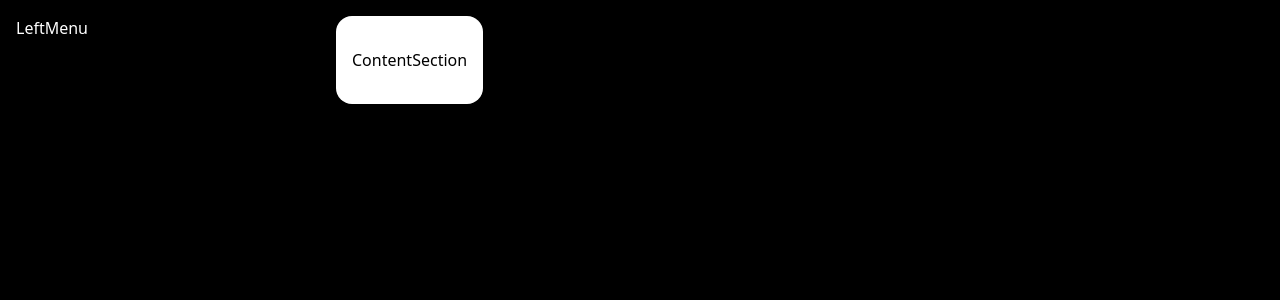
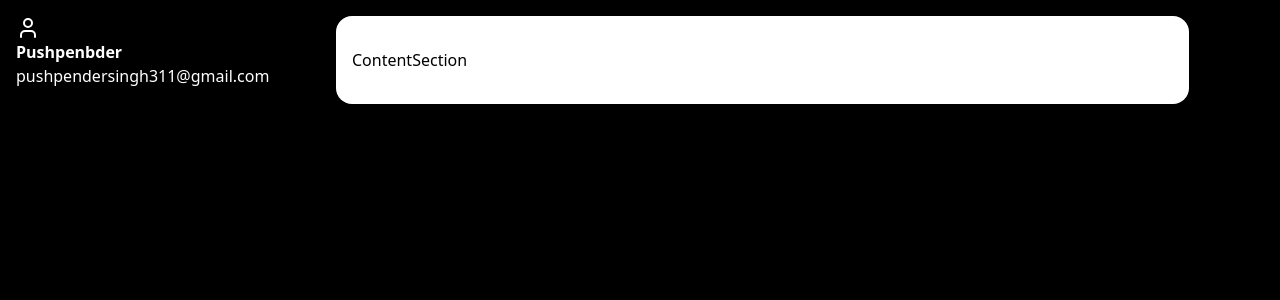
Before and after one commit to pushpendersingh97/life_with_push, a Next.js app: page /expenseTracker in a window 1280 px wide. Shown: the top 300 px of the page. Built offline with nearby package versions, Linux system fonts and the light colour scheme.

Commit message:
Left Section

```diff
--- a/src/app/expenseTracker/_components/ContentSection.tsx
+++ b/src/app/expenseTracker/_components/ContentSection.tsx
@@ -1,7 +1,7 @@
 import React from 'react';
 
 const ContentSection = () => {
-  return <div className="bg-white text-black px-4 py-8 rounded-2xl">ContentSection</div>;
+  return <div className="bg-white text-black px-4 py-8 rounded-2xl w-2/3">ContentSection</div>;
 };
 
 export default ContentSection;
--- a/src/app/expenseTracker/_components/LeftMenu.tsx
+++ b/src/app/expenseTracker/_components/LeftMenu.tsx
@@ -1,7 +1,19 @@
 import React from 'react';
+import { User } from 'lucide-react';
 
 const LeftMenu = () => {
-  return <div className="w-1/4">LeftMenu</div>;
+  return (
+    <div className="w-1/4">
+      <div className="flex flex-col">
+        <span>
+          <User />
+        </span>
+        <span className="font-bold">Pushpenbder</span>
+        <span>pushpendersingh311@gmail.com</span>
+      </div>
+      <div className="flex flex-col"></div>
+    </div>
+  );
 };
 
 export default LeftMenu;
```
